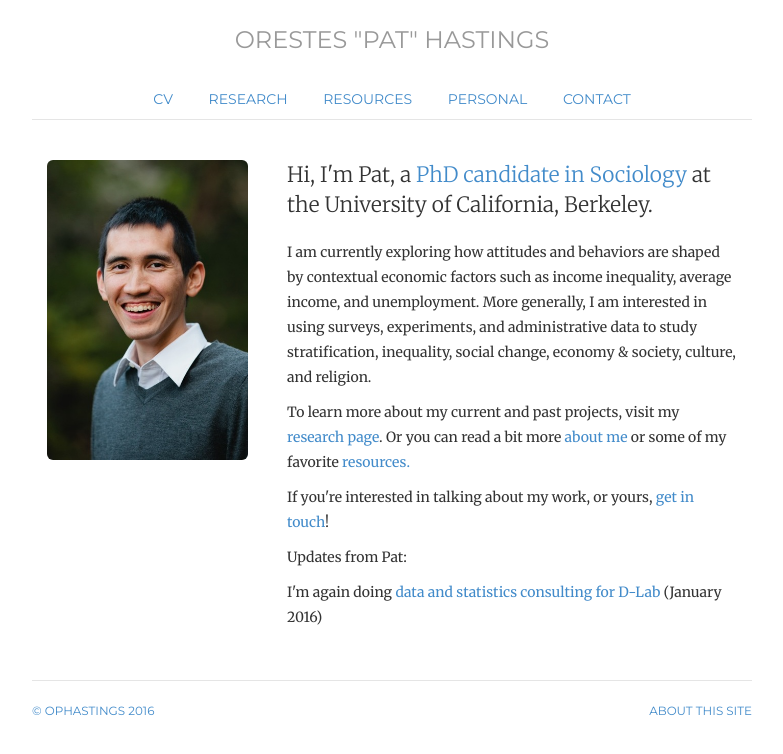
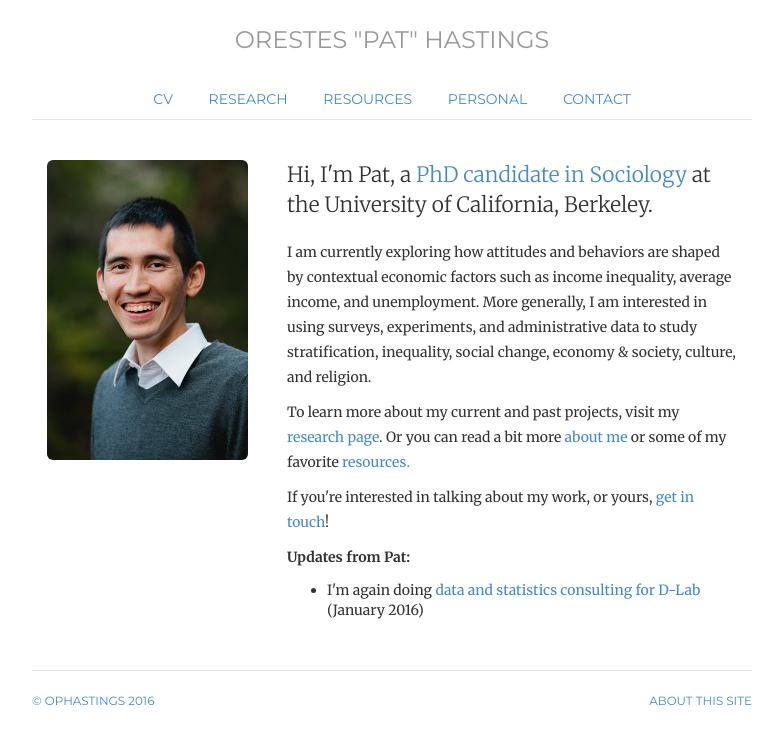
Before and after one commit to ophastings/ophastings.github.io, a Jekyll site: the page built from index.html, in a window 1280 px wide. Shown: the top 754 px of the page, without its empty margins (248-1031 px from the left). Built offline with Jekyll 4.4.1, drawn with Linux system fonts in a browser that asks for light colours; comment, search, counter and statistics services are not loaded.

Commit message:
Update index.html

```diff
--- a/index.html
+++ b/index.html
@@ -24,9 +24,11 @@
 	read a bit more <a href="personal">about me</a> or some of my favorite <a href="resources">resources.</a></p>
 	<p>If you're interested in talking about my work, or yours, <a href="contact">get in touch</a>!</p>
 
-	<p>Updates from Pat:</p>
-	<p>I'm again doing <a href="http://dlab.berkeley.edu/consultation/pat-hastings">data and statistics consulting for D-Lab  </a> (January 2016)</p>
 
+	<p><b>Updates from Pat:</b></p>
+<ul>
+	<li>I'm again doing <a href="http://dlab.berkeley.edu/consultation/pat-hastings">data and statistics consulting for D-Lab  </a> (January 2016)</li>
+</ul>
 
 	</div>
 </div>
```
